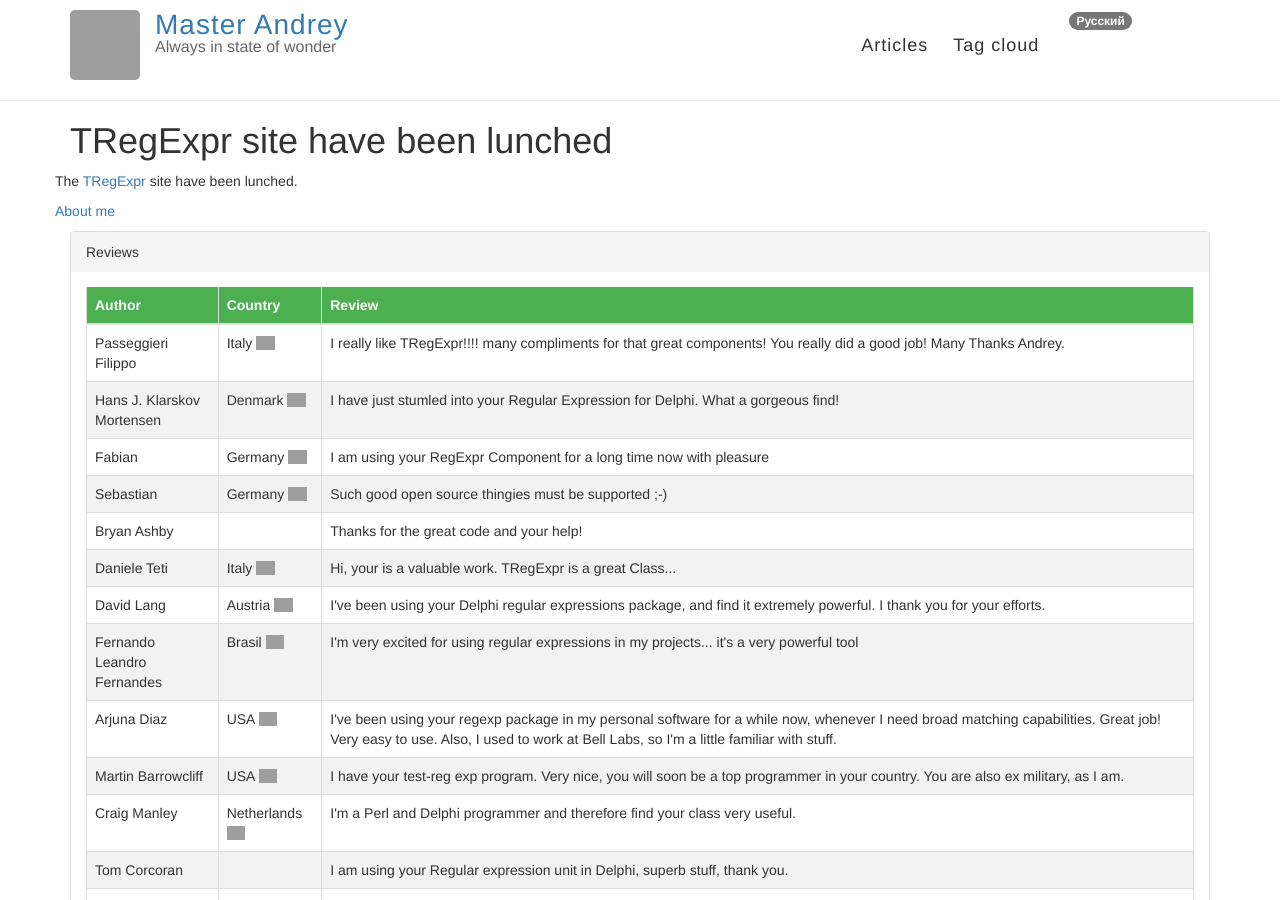
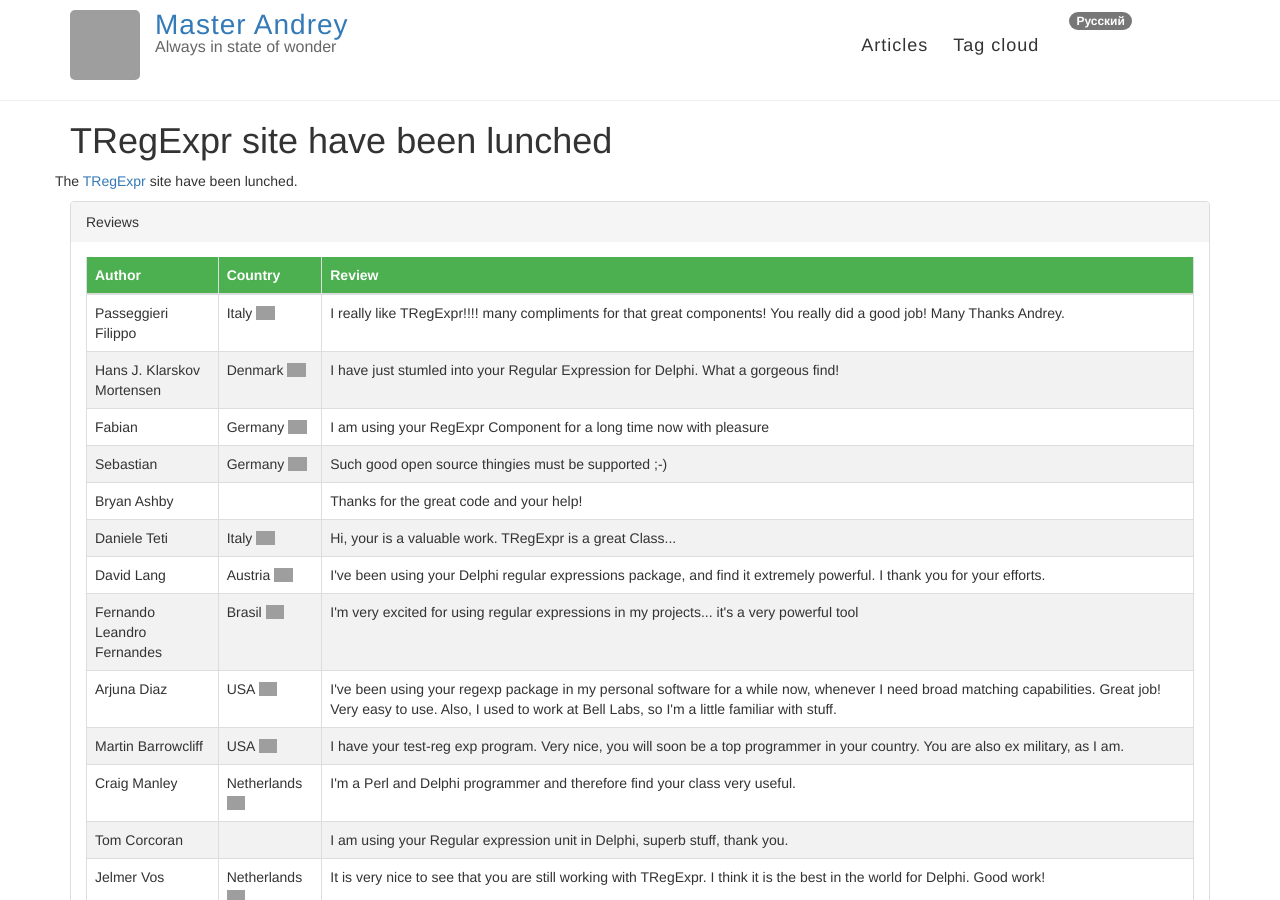
Before and after one commit to andgineer/sorokin.engineer, a Jekyll site: the page built from posts/en/_posts/1999-12-31-regexpstudio_site_is_lunched.md, in a window 1280 px wide and 900 px high. Built offline with Jekyll 4.4.1, drawn with Linux system fonts in a browser that asks for light colours; nearby versions of some CDN libraries; grey boxes are pictures that could not be loaded.

```diff
--- a/posts/en/_posts/1999-12-31-regexpstudio_site_is_lunched.md
+++ b/posts/en/_posts/1999-12-31-regexpstudio_site_is_lunched.md
@@ -8,5 +8,3 @@
 ---
 
 The [TRegExpr](https://regexpr.masterandrey.com/en/latest/) site have been lunched.
-
-[About me](/posts/en/about.html)
```
Also changed, not shown: posts/ru/_posts/1999-12-31-regexpstudio_site_is_lunched.md (+0 -2 lines).
